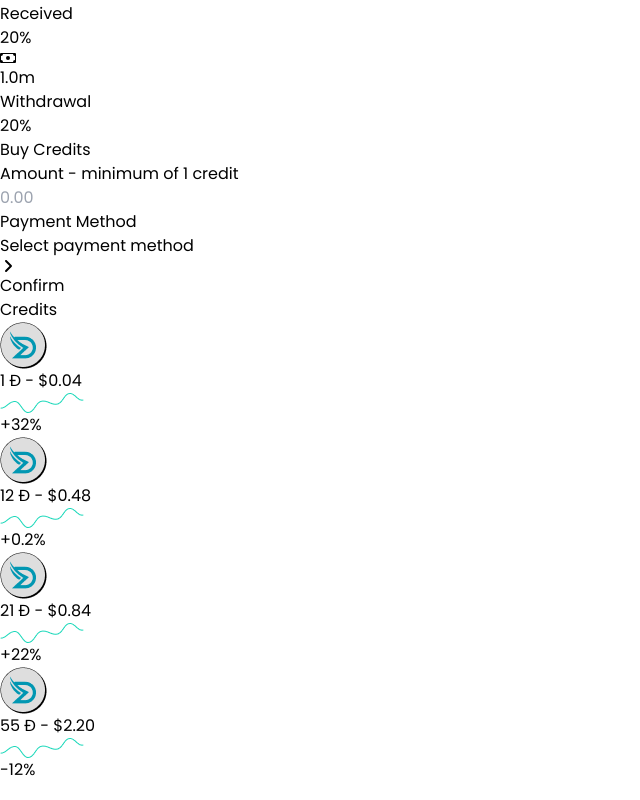
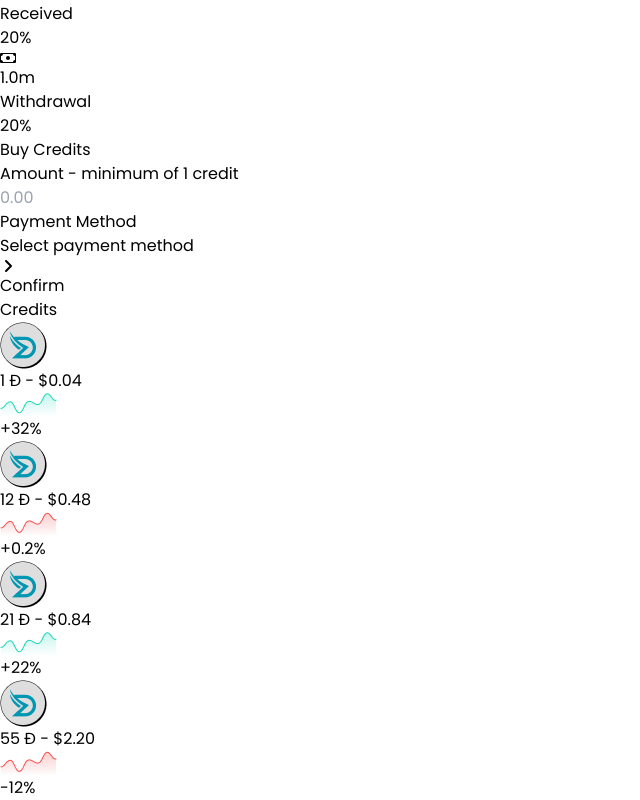
Before and after one commit to talha2224/Dong, a React (Vite) app: page /home in a window 1280 px wide. Shown: the part 2466-3266 px from the top of the page, without its empty margins (0-640 px from the left). Built offline with nearby package versions, Linux system fonts and the light colour scheme.

Commit message:
icon added

```diff
--- a/src/pages/HomePage.jsx
+++ b/src/pages/HomePage.jsx
@@ -6,6 +6,9 @@ import { FaLongArrowAltDown } from "react-icons/fa";
 import { CiCreditCard1 } from "react-icons/ci";
 import { FaAngleRight } from "react-icons/fa6";
 import Chart from '../assets/chart.png'
+import Pos from '../assets/pos.png'
+import Neg from '../assets/neg.png'
+
 import Coin from '../assets/coin.png'
 import Line from '../assets/line.png'
 import { FaEye } from "react-icons/fa";
@@ -263,7 +266,7 @@ const HomePage = () => {
                                 </div>
 
                                 <div className=' flex items-center gap-x-2'>
-                                    <img src={Line} alt="" />
+                                    <img src={Pos} alt="" />
                                     <h1 className='text-[#27c249]'>+32%</h1>
                                 </div>
 
@@ -279,7 +282,7 @@ const HomePage = () => {
                                 </div>
 
                                 <div className=' flex items-center gap-x-2'>
-                                    <img src={Line} alt="" />
+                                    <img src={Neg} alt="" />
                                     <h1 className='text-[#ec3434]'>+0.2%</h1>
                                 </div>
 
@@ -295,7 +298,7 @@ const HomePage = () => {
                                 </div>
 
                                 <div className=' flex items-center gap-x-2'>
-                                    <img src={Line} alt="" />
+                                    <img src={Pos} alt="" />
                                     <h1 className='text-[#27c249]'>+22%</h1>
                                 </div>
 
@@ -311,7 +314,7 @@ const HomePage = () => {
                                 </div>
 
                                 <div className=' flex items-center gap-x-2'>
-                                    <img src={Line} alt="" />
+                                    <img src={Neg} alt="" />
                                     <h1 className='text-[#ec3434]'>-12%</h1>
                                 </div>
 
```
Also changed, not shown: src/assets/neg.png (added), src/assets/pos.png (added).
